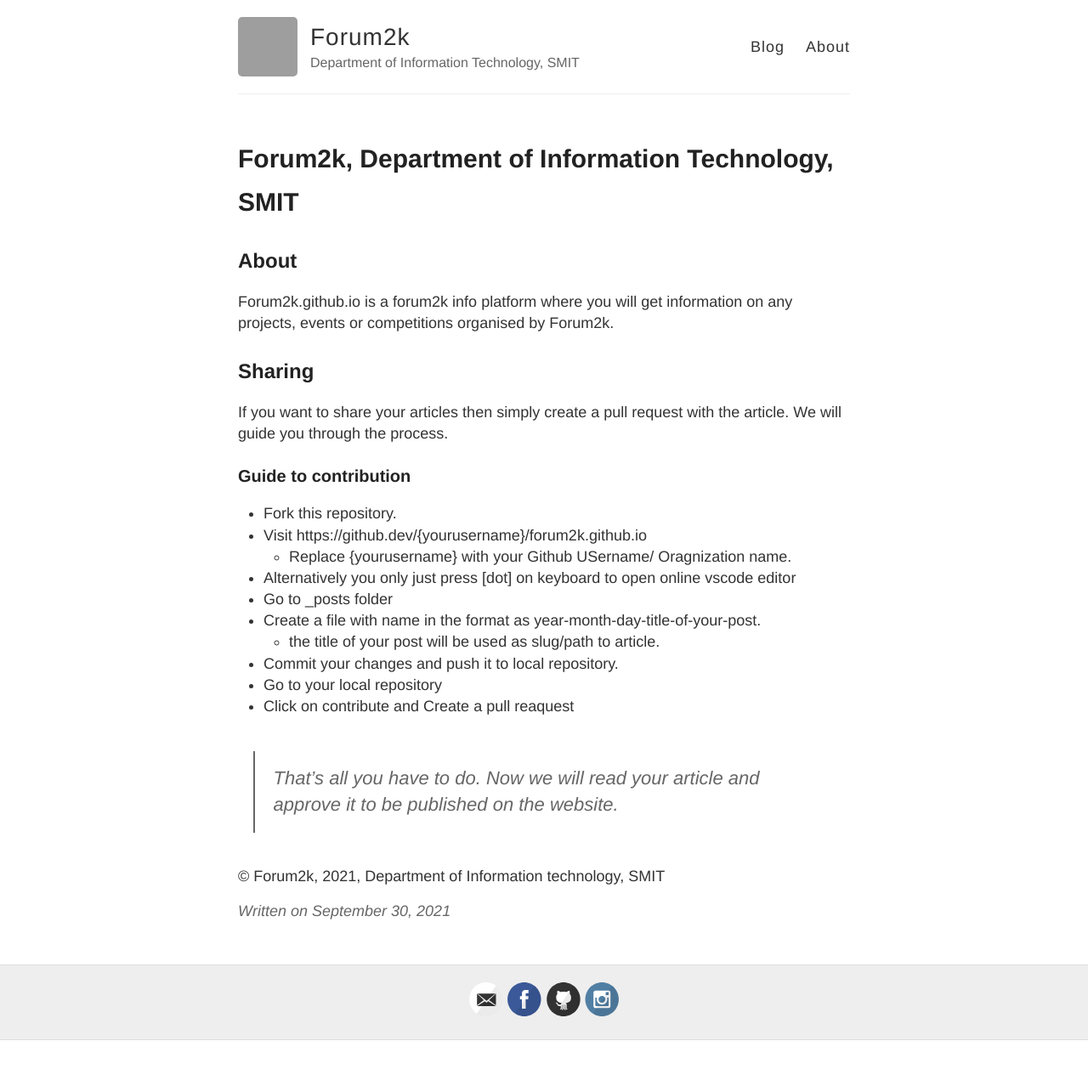
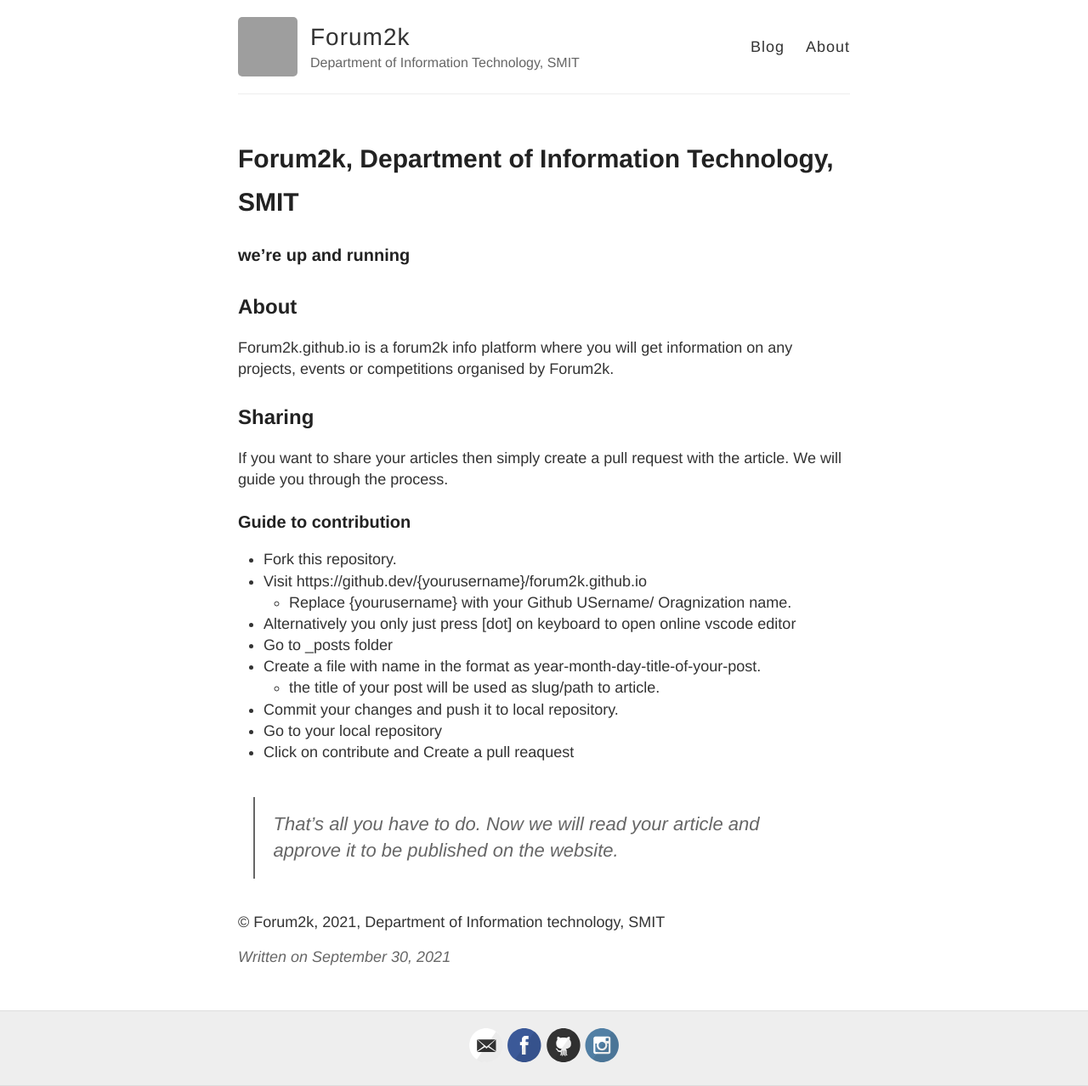
Before and after one commit to umvaishnavi/forum2k-smit.github.io, a Jekyll site: the page built from _posts/2021-9-30-Hello-World.md, in a window 1280 px wide. Shown: the whole page at 85% size. Built offline with Jekyll 4.4.1, drawn with Linux system fonts in a browser that asks for light colours; before the commit the page ends 1224 px from its top, so only the background shows below that; grey boxes are pictures that could not be loaded.

Commit message:
up and running

```diff
--- a/_posts/2021-9-30-Hello-World.md
+++ b/_posts/2021-9-30-Hello-World.md
@@ -3,6 +3,7 @@ layout: post
 title: Forum2k, Department of Information Technology, SMIT
 ---
 
+### we're up and running
 
 ## About
 
```
